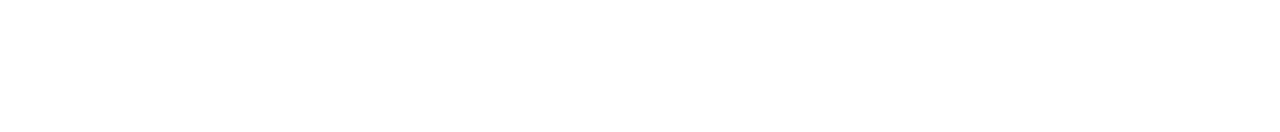
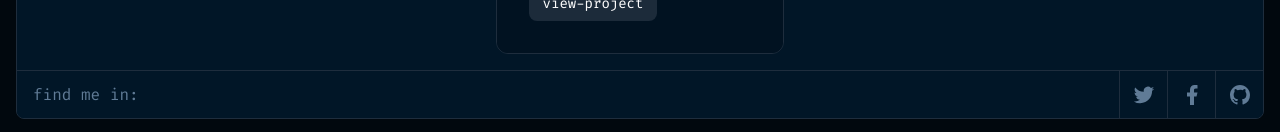
Before and after one commit to JuanPaFerro/portfolio, a Next.js app: page /projects in a window 1280 px wide. Shown: the part 2019-2151 px from the top of the page. Before the commit the page ends 800 px from the top, so only its background shows below. Built offline with nearby package versions, Linux system fonts and the light colour scheme.

Commit message:
Improved the layout styles

```diff
--- a/src/components/ContactForm/ContactForm.jsx
+++ b/src/components/ContactForm/ContactForm.jsx
@@ -59,7 +59,7 @@
               ref={refName}
               type="text"
               name="name"
-              className="h-10 bg-darker-blue border border-lines rounded-lg"
+              className="h-10 px-2 bg-darker-blue border border-lines rounded-lg"
             />
           </div>
           <div className="flex flex-col space-y-2">
@@ -68,15 +68,15 @@
               ref={refEmail}
               type="email"
               name="email"
-              className="h-10 bg-darker-blue border border-lines rounded-lg"
+              className="h-10 px-2 bg-darker-blue border border-lines rounded-lg"
             />
           </div>
-          <div className="flex flex-col space-y-2">
+          <div className="flex flex-col space-y-2 pb-2">
             <label htmlFor="message">_message</label>
             <textarea
               ref={refMessage}
               name="message"
-              className="h-36 bg-darker-blue border border-lines rounded-lg"
+              className="h-36 p-2 bg-darker-blue border border-lines rounded-lg"
             />
           </div>
 
--- a/src/components/Footer/Footer.jsx
+++ b/src/components/Footer/Footer.jsx
@@ -5,12 +5,10 @@
 import facebook from "@icons/facebook.svg";
 import github from "@icons/github.svg";
 
-const Footer = ({ isMenu }) => {
+const Footer = () => {
   return (
     <footer
-      className={`h-12 w-full border-t items-center border-t-lines flex justify-between bottom-0 ${
-        isMenu ? "absolute" : "relative"
-      }`}
+      className={`h-12 w-full border-t items-center bg-blue border-t-lines flex justify-between absolute z-10 bottom-0`}
     >
       <div className="pl-4">
         <p className="text-label text-gray">find me in:</p>
--- a/src/components/Hello/Hello.jsx
+++ b/src/components/Hello/Hello.jsx
@@ -2,7 +2,7 @@
 
 const Hello = () => {
   return (
-    <section className="w-full px-4 flex flex-col justify-between">
+    <section className=" w-full px-4 flex flex-col space-y-36 pb-40">
       <div className="absolute w-44 h-48 left-4 top-60 bg-gradient-green opacity-60 blur-[90px]" />
       <div className="absolute w-44 h-48 right-4 bottom-60 bg-gradient-blue opacity-60 blur-[90px]" />
       <div className="text-white mt-[calc(20vh)]">
--- a/src/components/Layout/Layout.jsx
+++ b/src/components/Layout/Layout.jsx
@@ -1,11 +1,12 @@
 import React from "react";
 import Nav from "@components/Nav/Nav";
+import Footer from "@components/Footer/Footer";
 
 const Layout = ({ children }) => {
   return (
     <>
-      <div className="h-screen w-full p-4 bg-black font-monospace">
-        <div className="h-full w-full border border-lines rounded-lg bg-blue relative overflow-auto">
+      <div className="min-h-screen w-full p-4 bg-black font-monospace">
+        <div className="min-h-full w-full border border-lines rounded-lg bg-blue relative overflow-auto">
           <Nav />
           {children}
         </div>
--- a/src/pages/about.jsx
+++ b/src/pages/about.jsx
@@ -15,7 +15,7 @@
       <Head>
         <title>about-me</title>
       </Head>
-      <section className="pb-12">
+      <section className="mb-16">
         <div className="flex h-16 w-full pl-6 text-white text-snippets items-center">
           <p>_about-me</p>
         </div>
--- a/src/pages/projects.jsx
+++ b/src/pages/projects.jsx
@@ -9,7 +9,7 @@
       <Head>
         <title>projects</title>
       </Head>
-      <section className="pb-12">
+      <section className="mb-16">
         <div className="flex h-16 w-full pl-6 text-white text-snippets items-center">
           <p>_projects</p>
         </div>
```
